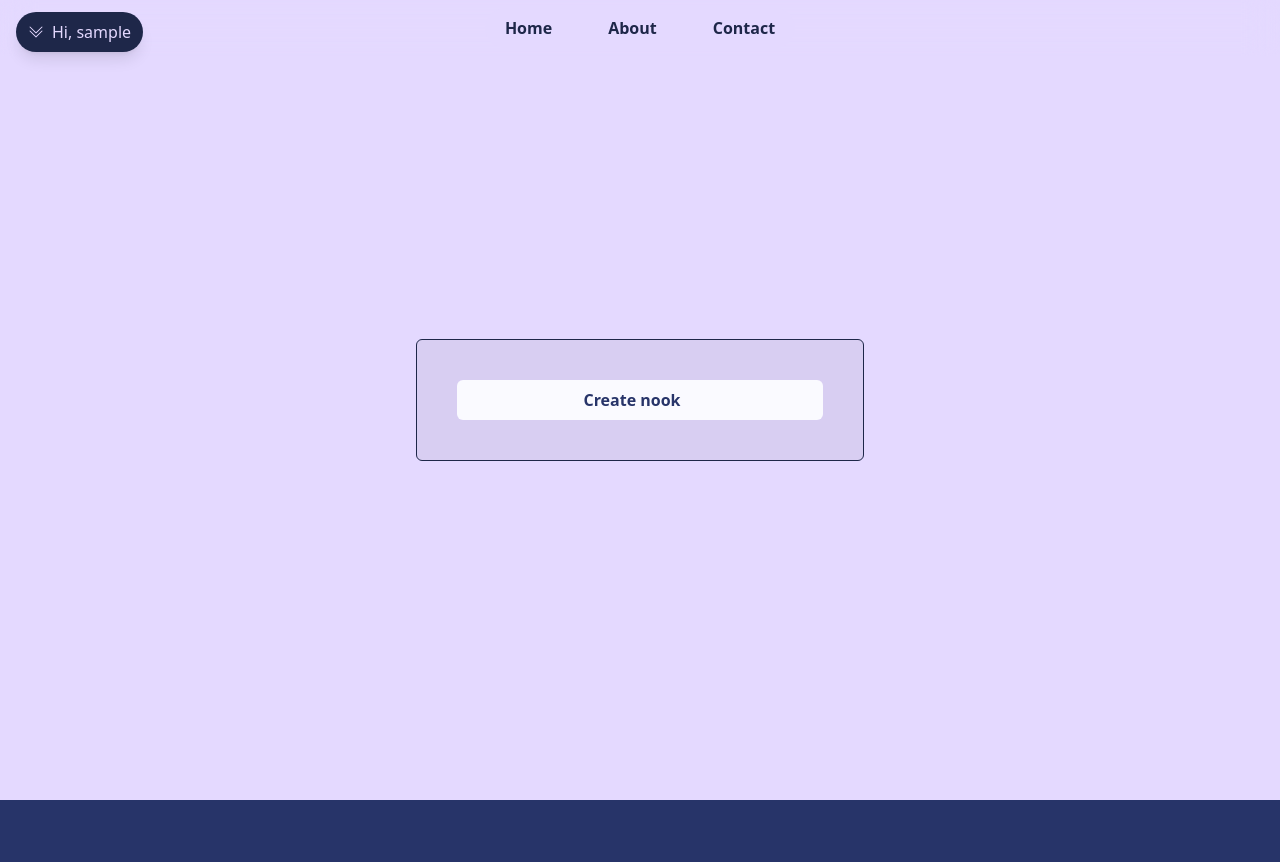
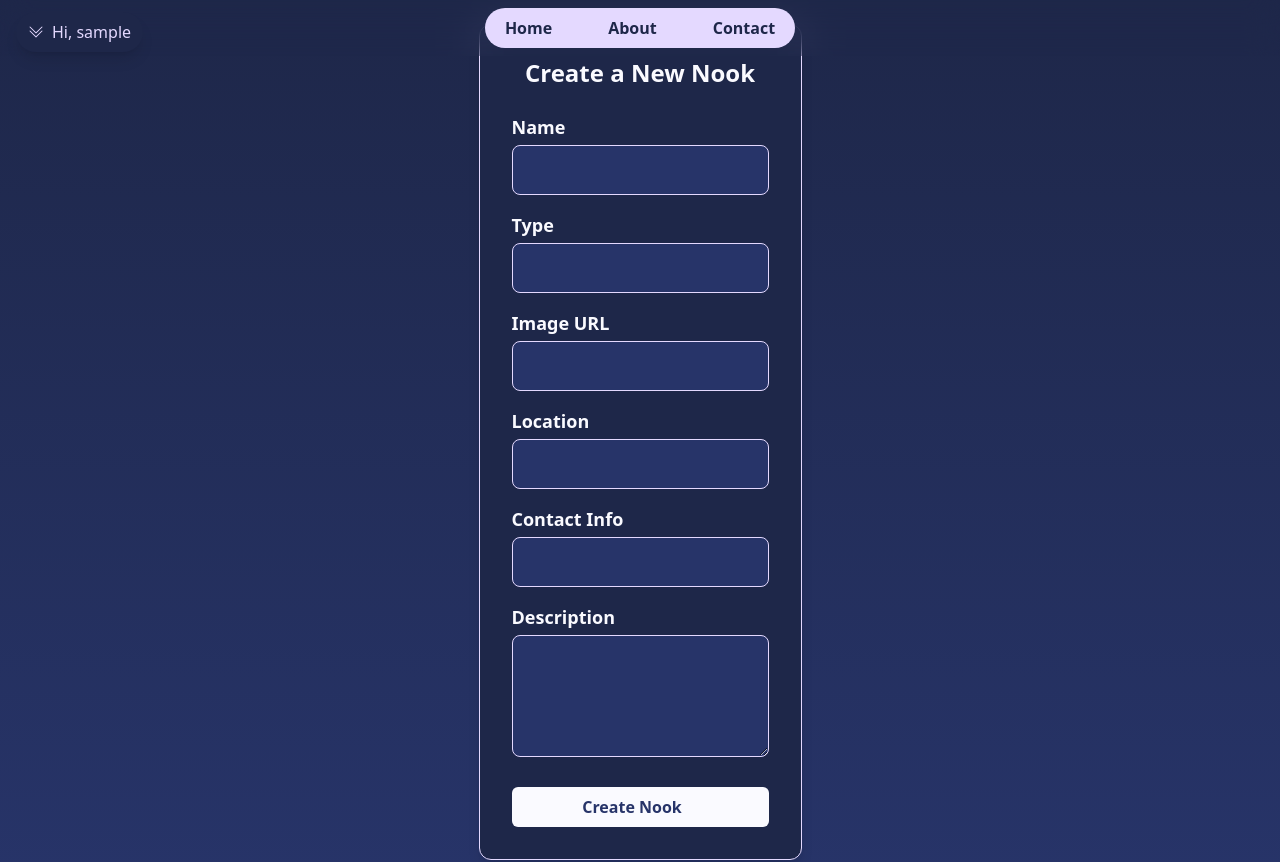
Before and after one commit to Junaidadams/nooks, a React (Vite) app: page /new-nook in a window 1280 px wide. Shown: the top 862 px of the page. Built offline with nearby package versions, Linux system fonts and the light colour scheme; sample sign-in values are in the browser's storage.

Commit message:
Changes to new nooks form

```diff
--- a/src/pages/NewNook.jsx
+++ b/src/pages/NewNook.jsx
@@ -12,11 +12,15 @@ const NewNook = () => {
     e.preventDefault();
     setComplete(false);
     setIsLoading(true);
+    setError("");
 
     const formData = new FormData(e.target);
 
     try {
-      const res = await apiRequest.post("/auth/register", { email });
+      const res = await apiRequest.post(
+        "/nooks/create",
+        Object.fromEntries(formData)
+      );
       setSuccess(true);
     } catch (error) {
       console.error(error.response?.data?.message || "An error has occurred");
@@ -28,24 +32,115 @@ const NewNook = () => {
   };
 
   return (
-    <div className="flex min-h-screen bg-periwinkle -mt-[56px] bg- flex-col ">
-      {" "}
+    <div className="flex min-h-screen bg-gradient-to-b from-space-cadet to-delft-blue -mt-[56px] flex-col p-6">
       <form
         onSubmit={handleSubmit}
-        className="max-w-md m-auto bg-black bg-opacity-5 rounded-md text-ghost-white p-10 sm:border-[1px] border-space-cadet w-full "
+        className="max-w-lg mx-auto bg-space-cadet text-ghost-white p-8 rounded-xl shadow-lg border border-periwinkle"
       >
-        {" "}
-        <div className="">
+        <h2 className="text-2xl font-bold text-center mb-6">
+          Create a New Nook
+        </h2>
+
+        {/* Name */}
+        <div className="mb-4">
+          <label className="block text-lg font-semibold mb-1" htmlFor="name">
+            Name
+          </label>
+          <input
+            name="name"
+            type="text"
+            id="name"
+            className="w-full p-3 rounded-lg bg-delft-blue border border-periwinkle focus:outline-none focus:ring-2 focus:ring-indigo-500"
+            required
+          />
+        </div>
+
+        {/* Type */}
+        <div className="mb-4">
+          <label className="block text-lg font-semibold mb-1" htmlFor="type">
+            Type
+          </label>
+          <input
+            name="type"
+            type="text"
+            id="type"
+            className="w-full p-3 rounded-lg bg-delft-blue border border-periwinkle focus:outline-none focus:ring-2 focus:ring-indigo-500"
+            required
+          />
+        </div>
+
+        {/* Image URL */}
+        <div className="mb-4">
+          <label className="block text-lg font-semibold mb-1" htmlFor="image">
+            Image URL
+          </label>
+          <input
+            name="image"
+            type="url"
+            id="image"
+            className="w-full p-3 rounded-lg bg-delft-blue border border-periwinkle focus:outline-none focus:ring-2 focus:ring-indigo-500"
+          />
+        </div>
+
+        {/* Location */}
+        <div className="mb-4">
+          <label
+            className="block text-lg font-semibold mb-1"
+            htmlFor="location"
+          >
+            Location
+          </label>
+          <input
+            name="location"
+            type="text"
+            id="location"
+            className="w-full p-3 rounded-lg bg-delft-blue border border-periwinkle focus:outline-none focus:ring-2 focus:ring-indigo-500"
+            required
+          />
+        </div>
+
+        {/* Contact Info */}
+        <div className="mb-4">
+          <label
+            className="block text-lg font-semibold mb-1"
+            htmlFor="contactInfo"
+          >
+            Contact Info
+          </label>
+          <input
+            name="contactInfo"
+            type="text"
+            id="contactInfo"
+            className="w-full p-3 rounded-lg bg-delft-blue border border-periwinkle focus:outline-none focus:ring-2 focus:ring-indigo-500"
+          />
+        </div>
+
+        {/* Description */}
+        <div className="mb-6">
+          <label
+            className="block text-lg font-semibold mb-1"
+            htmlFor="description"
+          >
+            Description
+          </label>
+          <textarea
+            name="description"
+            id="description"
+            rows="4"
+            className="w-full p-3 rounded-lg bg-delft-blue border border-periwinkle focus:outline-none focus:ring-2 focus:ring-indigo-500"
+          ></textarea>
+        </div>
+
+        {/* Submit Button */}
         <SubmitButton
-            preSubmissionText="Create nook"
-            postSubmissionText="Nook created"
+          preSubmissionText="Create Nook"
+          postSubmissionText="Nook Created"
           isLoading={isLoading}
           success={success}
           error={error}
           complete={complete}
           reattempt={true}
         />
-        </div>{" "}
       </form>
     </div>
   );
```
Lines whose indentation alone changed are shown as unchanged.
